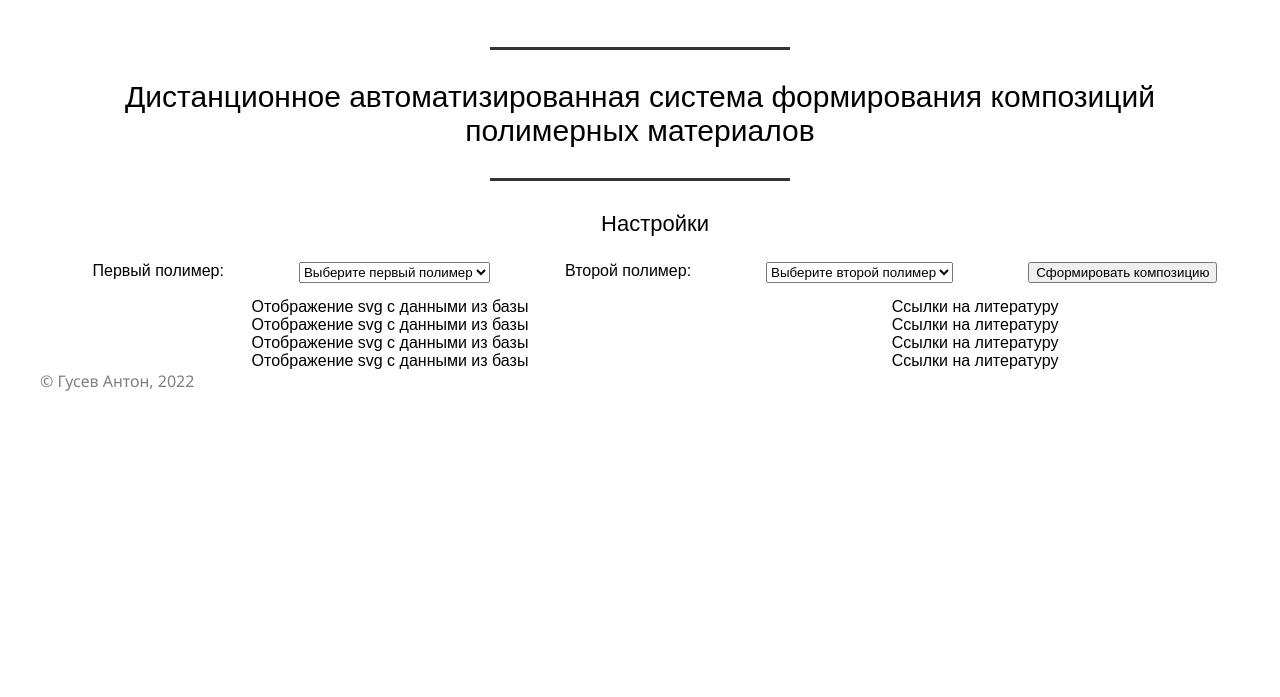
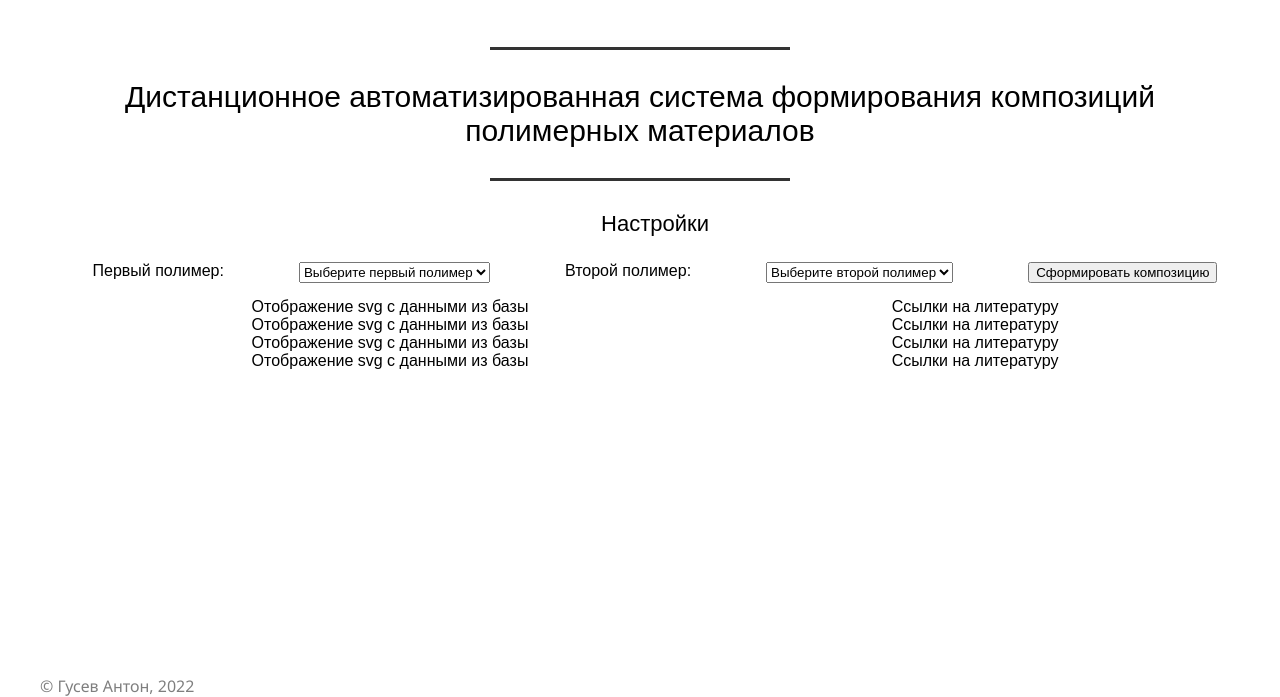
Before and after one commit to konarparti/web-course-project, a plain HTML site: page index.html in a window 1280 px wide. Shown: the part 103-800 px from the top of the page. Drawn offline with Linux system fonts and the light colour scheme.

Commit message:
add wrapper

```diff
--- a/css/style.css
+++ b/css/style.css
@@ -1,9 +1,8 @@
 
 body{
+    min-height: 100vh;
     margin: 0;
     font-family: 'Ubuntu', sans-serif;
-    justify-content: space-between;
-    height: 100vh;
 }
 
 *,
@@ -16,8 +15,15 @@
     margin: 0;
 }
 
+.wrapper {
+    height: 100vh;
+    display: flex;
+    flex-direction: column;
+}
+
 /*Header*/
 .header{
+    flex: 0 0 auto;
     font-family: 'Noto Sans', sans-serif;
     width: 100%;
     padding-top: 30px;
@@ -178,6 +184,9 @@
 .border{ /*TODO: удалить когда перестанет быть нужным*/
     border: 3px solid black;
 }
+.main{
+    flex: 1 0 auto;
+}
 .content{
     align-items: center;
 }
@@ -200,6 +209,7 @@
 /*Footer*/
 /*TODO: подвал сделать всегда прикрепленным к нижнему краю окна*/
 .footer {
+    flex: 0 0 auto;
     font-family: 'Noto Sans', sans-serif;
     opacity: 0.5;
 }
--- a/index.html
+++ b/index.html
@@ -11,6 +11,7 @@
     <title>Главная страница</title>
 </head>
 <body>
+    <div class="wrapper">
 
         <header class="header">
 
@@ -34,7 +35,7 @@
                 </div>
         </header>
 
-    <main>
+        <main class="main">
             <div class="flex-column container title">
                 <div class="title-inner">
                     <div class="title-name">Дистанционное автоматизированная система формирования композиций полимерных материалов </div>
@@ -58,7 +59,7 @@
                         <option>Тест1</option>
                         <option>Тест2</option>
                     </select>
-                <button class="btn btn-ready">Сформировать композицию</button>
+                    <button class="btn btn-ready" id="ready">Сформировать композицию</button>
                 </div>
                 <div class="flex-row container main-content">
                     <div class="svg-element">
@@ -100,5 +101,6 @@
            </span>
         </footer>
         <script src="js/main.js"></script>
+    </div>
 </body>
 </html>
--- a/package.json
+++ /dev/null
@@ -1,5 +0,0 @@
-{
-  "dependencies": {
-    "jquery": "^3.6.0"
-  }
-}
```
Also changed, not shown: js/main.js (line endings or trailing spaces). Lines whose indentation alone changed are shown as unchanged.
